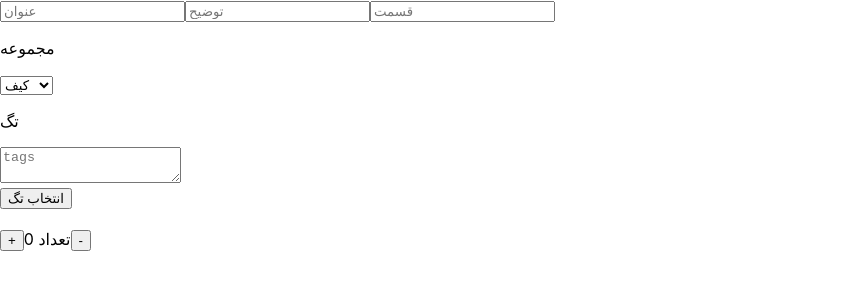
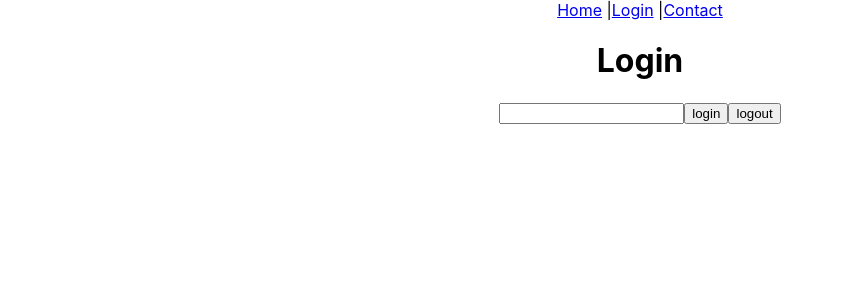
Before and after one commit to moein1997/firstReactApp, a React (Create React App) app: page /login in a window 1280 px wide. Shown: the top 300 px of the page, without its empty margins (0-844 px from the left). Built offline with nearby package versions, Linux system fonts and the light colour scheme.

Commit message:
sixteenthCommit

```diff
--- a/package.json
+++ b/package.json
@@ -5,6 +5,7 @@
   "private": true,
   "dependencies": {
     "@hookform/resolvers": "^3.9.0",
+    "@reduxjs/toolkit": "^2.3.0",
     "@testing-library/jest-dom": "^5.17.0",
     "@testing-library/react": "^13.4.0",
     "@testing-library/user-event": "^13.5.0",
@@ -13,6 +14,7 @@
     "react-dom": "^18.3.1",
     "react-hook-form": "^7.53.0",
     "react-query": "^3.39.3",
+    "react-redux": "^9.1.2",
     "react-router-dom": "^6.27.0",
     "react-scripts": "5.0.1",
     "web-vitals": "^2.1.4",
--- a/src/App.js
+++ b/src/App.js
@@ -1,8 +1,18 @@
 // import logo from './logo.svg';
 // import styles from './App.css';
 // import { useState } from "react"
+// import { Link, Route, Router, Routes } from "react-router-dom";
+import { BrowserRouter as Router, Link, Route, Routes } from "react-router-dom";
 import "./App.css"
-import { Form } from "./Form";
+
+import Home from "./pagesnew/Home";
+import Contact from "./pagesnew/Contact";
+import Login from "./pagesnew/Login";
+
+import {Provider} from "react-redux"
+import { store } from "./Store";
+
+// import { Form } from "./Form";
 // import { Fact } from "./Fact";
 // import ClassBaseTestComponent from "./ClassBaseTestComponent";
 // import {Cat}  from "./Components/Cat";
@@ -48,10 +58,29 @@ import { Form } from "./Form";
 function App() {
 
   return (
-    <>
-        <Form />
-    </>
-);
+    <div className="App">
+      <Provider store={store}>
+        <Router>
+          <nav>
+            <Link to="/">Home</Link> |
+            <Link to="/login">Login</Link> |
+            <Link to="/contact">Contact</Link>
+          </nav>
+          <Routes>
+            <Route path="/" element={<Home />} />
+            <Route path="/login" element={<Login />} />
+            <Route path="/contact" element={<Contact />} />
+          </Routes>
+        </Router>
+      </Provider>
+    </div>
+  );
+
+//   return (
+//     <>
+//         <Form />
+//     </>
+// );
 
   // return(
   //   <>
--- /dev/null
+++ b/src/Store.js
@@ -0,0 +1,20 @@
+import {configureStore,createSlice} from "@reduxjs/toolkit"
+
+const userSlice = createSlice({
+    name : "user",
+    initialState : {username : ""},
+    reducers : {
+        login : (state,action)=>{
+            state.username = action.payload.username
+        },
+        logout : (state)=>{
+            state.username = ""
+        }
+    }
+})
+
+export const {login,logout} = userSlice.actions
+
+export const store = configureStore({reducer:{
+    user : userSlice.reducer
+}})
--- /dev/null
+++ b/src/pagesnew/Contact.js
@@ -0,0 +1,12 @@
+import { useSelector } from "react-redux";
+
+const Contact = ()=>{
+    const selector = useSelector((state)=>state.user)
+    return(
+        <div>
+            <h1>contact {selector.username}</h1>
+        </div>
+    );
+};
+
+export default Contact;
--- /dev/null
+++ b/src/pagesnew/Home.js
@@ -0,0 +1,9 @@
+const Home = () => {
+    return (
+      <div>
+        <h1>Home</h1>
+      </div>
+    );
+  };
+
+  export default Home;
--- /dev/null
+++ b/src/pagesnew/Login.js
@@ -0,0 +1,21 @@
+import { useState } from "react";
+import {login , logout} from "../Store"
+import { useDispatch , useSelector} from "react-redux";
+
+
+export const Login = () => {
+
+const [newUsername, setNewUsername] = useState("")
+const dispatch = useDispatch()
+const selector = useSelector((state)=>state.user)
+    return (
+      <div>
+        <h1>Login {selector.username}</h1>
+        <input onChange={(event)=>{setNewUsername(event.target.value)}}/>
+        <button onClick={()=>{dispatch(login({username:newUsername}))}}>login</button>
+        <button onClick={()=>{dispatch(logout())}}>logout</button>
+      </div>
+    );
+};
+
+export default Login;
```
Also changed, not shown: 1 other file (tests, documents, lock files or other folders).
